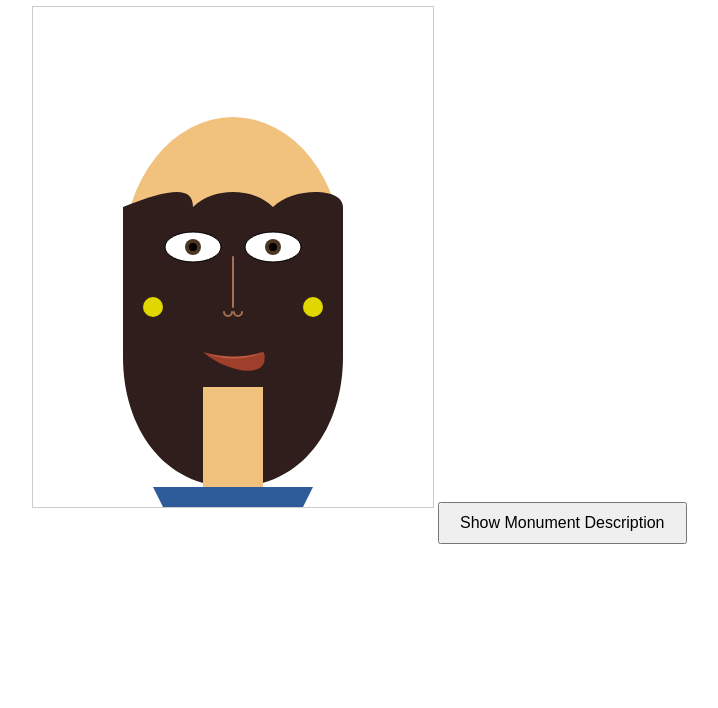
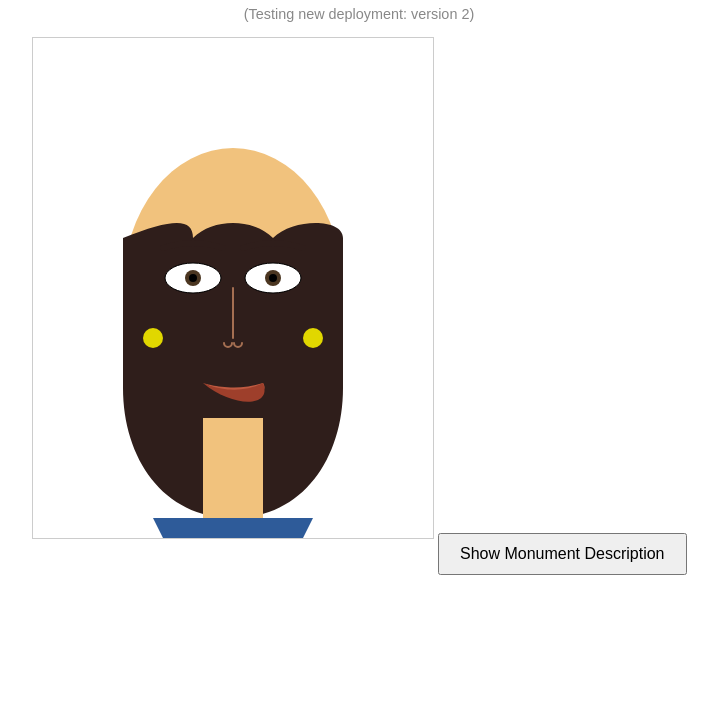
Before and after one commit to michellebess/michelle-obama-monument, a plain HTML site: page index.html in a window 1280 px wide. Shown: the part 92-800 px from the top of the page, without its empty margins (281-999 px from the left). Drawn offline with Linux system fonts and the light colour scheme.

Commit message:
Force new Pages deploy: add version‐test paragraph

```diff
--- a/index.html
+++ b/index.html
@@ -31,6 +31,8 @@
 <body>
 
   <h1>Michelle Obama Monument</h1>
+  <p style="color: #888; font-size: 0.9rem;">(Testing new deployment: version 2)</p>
+
   <!-- Canvas for drawing -->
   <canvas id="portraitCanvas" width="400" height="500"></canvas>
 
```
